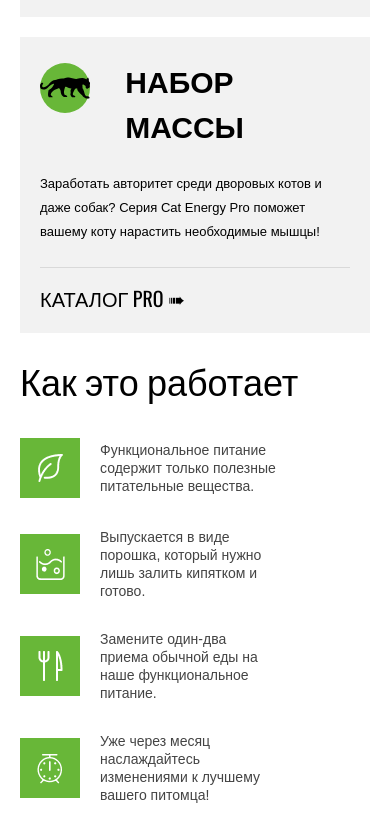
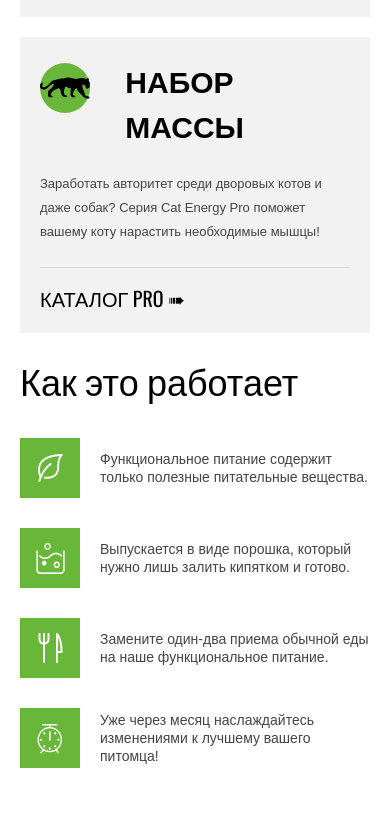
Before and after one commit to valek-web/Cat_energy, a website: page src/index.html in a window 390 px wide. Shown: the part 1104-1942 px from the top of the page. After the commit the page ends 1914 px from the top, so only its background shows below. Drawn offline with nearby package versions, Linux system fonts and the light colour scheme.

Commit message:
itworkMobile

```diff
--- a/src/sass/base/_media.scss
+++ b/src/sass/base/_media.scss
@@ -284,22 +284,25 @@
     }
     .work {
         min-height: auto;
+        min-width: 100%;
         &__content {
-            display: grid;
-            grid-template-columns: 60px minmax(176px, auto);
+            display: flex;
             justify-content: space-between;
             align-items: center;
             gap: 20px;
         }
         &__img {
-            width: 60px;
+            min-width: 60px;
             height: 60px;
+            flex-basis: 60px;
+            flex-grow: 1;
         }
         &__descr {
             font-weight: 400;
             font-size: 14px;
             line-height: 18px;
             margin-top: 0;
+            flex-grow: 5;
         }
         &__bg {
             display: none;
--- a/src/sass/block/_kinds.scss
+++ b/src/sass/block/_kinds.scss
@@ -46,7 +46,7 @@
                 font-weight: 400;
                 font-size: 16px;
                 line-height: 24px;
-                color: #000000;
+                color: #444;
             }
             &__link {
                 font-weight: 400;
```
Also changed, not shown: src/css/style.min.css.
